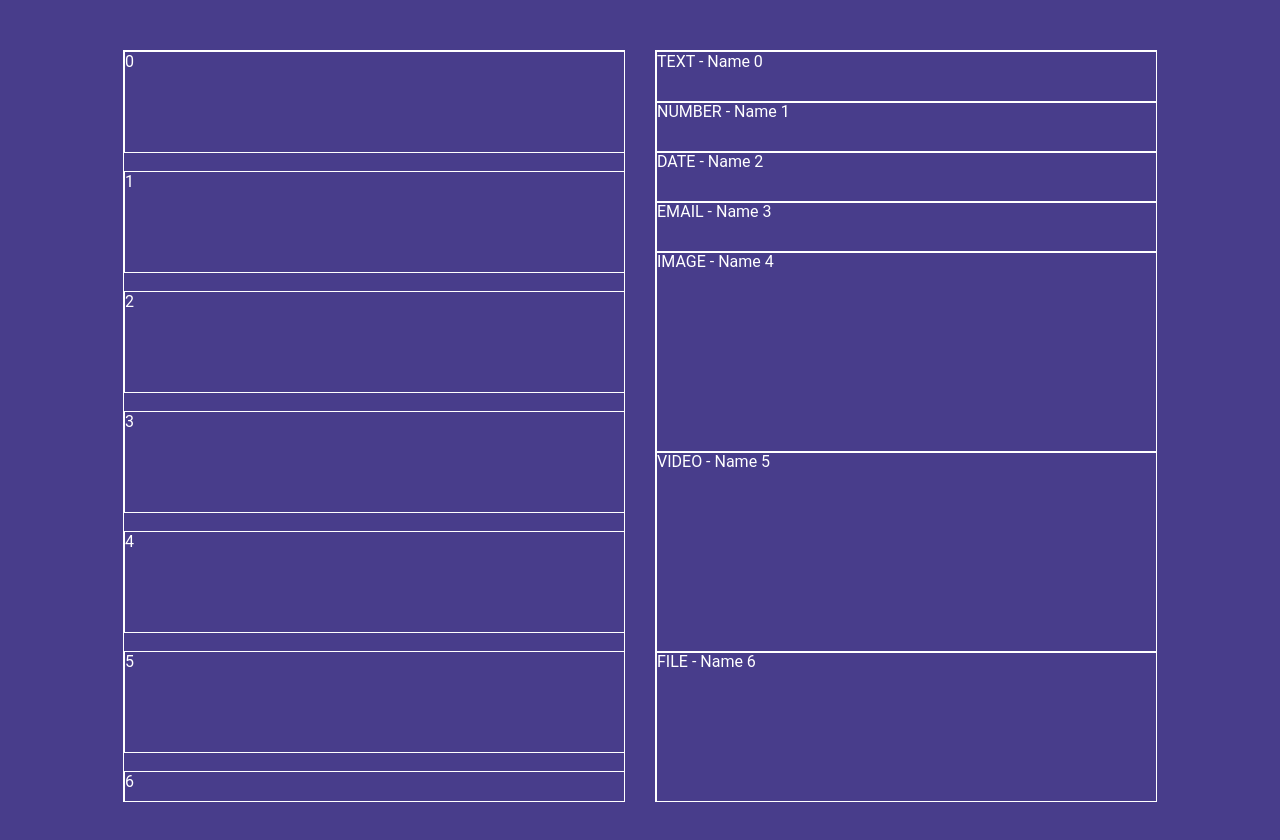
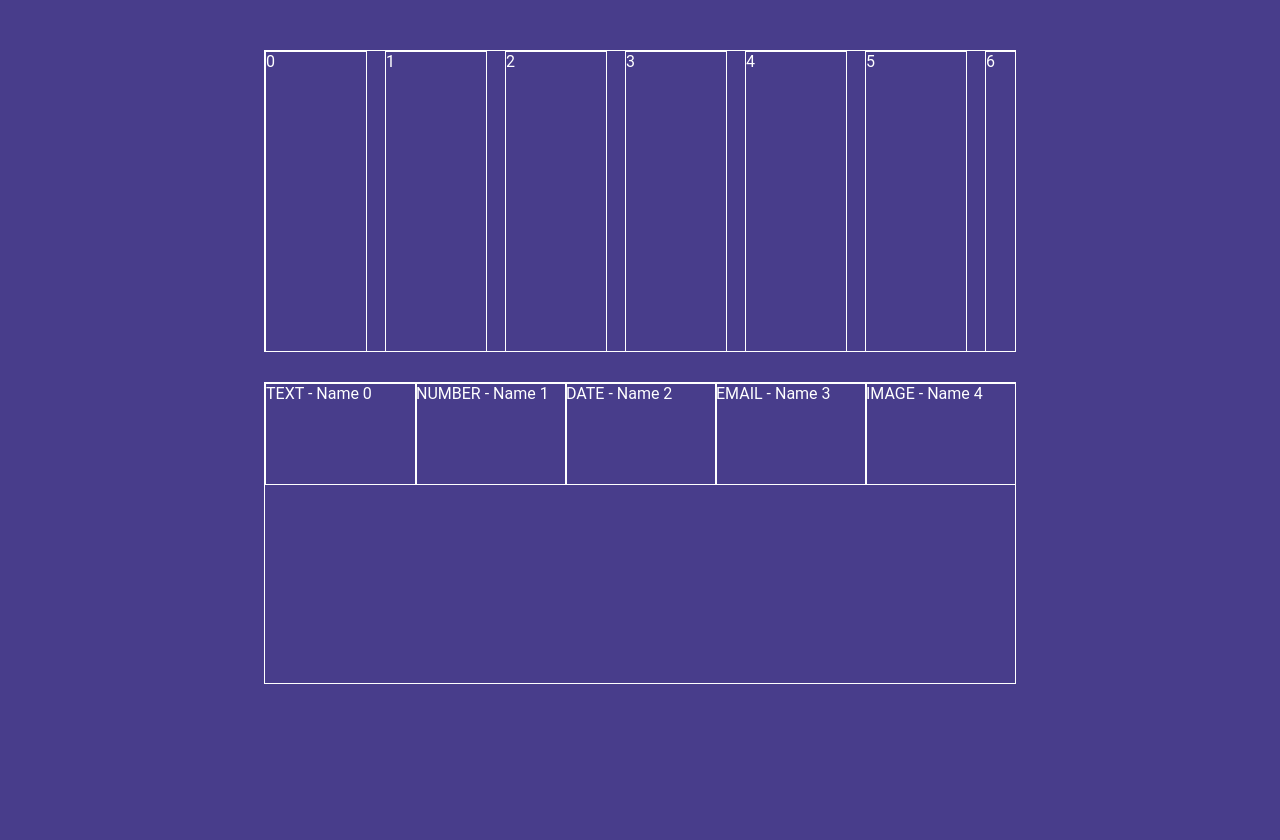
Before and after one commit to horarodriguezz/virtualize-it, a React (Vite) app: page / in a window 1280 px wide. Shown: the top 840 px of the page. Built offline with nearby package versions, Linux system fonts and the light colour scheme.

Commit message:
ADD: orientation to Dynamic and static list

```diff
--- a/src/App.css
+++ b/src/App.css
@@ -12,16 +12,15 @@ body main {
   display: flex;
   justify-content: center;
   align-items: center;
+  flex-direction: column;
   gap: 30px;
   margin-top: 50px;
 }
 
 body main section {
-  display: flex;
-  width: 500px;
-  height: 750px;
+  width: 750px;
+  height: 300px;
   border: 1px solid white;
-  flex-direction: column;
   overflow-y: auto;
   overflow-x: hidden;
 }
--- a/src/App.tsx
+++ b/src/App.tsx
@@ -3,16 +3,16 @@ import StaticList from "./components/List/List";
 import DinamicList from "./components/List/DynamicList";
 
 const fieldTypeMap = {
-  TEXT: 50,
-  NUMBER: 50,
-  DATE: 50,
-  EMAIL: 50,
-  IMAGE: 200,
-  VIDEO: 200,
-  FILE: 200,
-  TEXT_LIST: 50,
-  SINGLE_SELECT: 50,
-  MULTI_SELECT: 50,
+  TEXT: 150,
+  NUMBER: 150,
+  DATE: 150,
+  EMAIL: 150,
+  IMAGE: 300,
+  VIDEO: 300,
+  FILE: 300,
+  TEXT_LIST: 150,
+  SINGLE_SELECT: 150,
+  MULTI_SELECT: 150,
 } as const;
 
 const mockedRandomData = [...Array(100)].map((_, index) => ({
@@ -27,13 +27,18 @@ function App() {
   return (
     <main>
       <section>
-        <StaticList rowHeight={100} totalElements={100} gap={20}>
+        <StaticList
+          itemSize={100}
+          totalElements={100}
+          gap={20}
+          orientation='horizontal'
+        >
           {[...Array(100)].map((_, index) => (
             <div
               style={{
                 border: "1px solid white",
-                height: "100px",
-                width: "100%",
+                height: "100%",
+                width: "100px",
               }}
               key={index}
             >
@@ -47,13 +52,14 @@ function App() {
         <DinamicList
           totalElements={mockedRandomData.length}
           getItemSize={(index) => fieldTypeMap[mockedRandomData[index].type]}
+          orientation='horizontal'
         >
           {mockedRandomData.map((data) => (
             <div
               style={{
                 border: "1px solid white",
-                height: fieldTypeMap[data.type],
-                width: "100%",
+                height: "100px",
+                width: fieldTypeMap[data.type],
               }}
               key={data.id}
             >
--- a/src/components/List/DynamicList.tsx
+++ b/src/components/List/DynamicList.tsx
@@ -12,12 +12,35 @@ function List(dynamicListProps: DynamicListProps) {
     height,
     gap,
     overscanCount = 3,
+    orientation = "vertical",
     getItemSize,
   } = dynamicListProps;
 
-  const [{ scrollTop, height: containerHeight }, elementRef] = useElementSize();
+  const isVertical = orientation === "vertical";
+
+  const [
+    { scrollTop, scrollLeft, width: containerWidth, height: containerHeight },
+    elementRef,
+  ] = useElementSize();
 
   const nodesPosition = calculateNodesPosition(children, gap, getItemSize);
+
+  const containerSize = useMemo(
+    () => (isVertical ? containerHeight : containerWidth),
+    [containerHeight, containerWidth, isVertical]
+  );
+
+  const scroll = isVertical ? scrollTop : scrollLeft;
+
+  const wrapperSize =
+    nodesPosition[nodesPosition.length - 1] +
+    getItemSize(nodesPosition.length - 1);
+
+  const wrapperStyles: React.CSSProperties = {
+    height: isVertical ? wrapperSize : "100%",
+    width: orientation === "horizontal" ? wrapperSize : "100%",
+    flexDirection: orientation === "horizontal" ? "row" : "column",
+  };
 
   const containerStyle = useMemo(
     () => ({
@@ -27,21 +50,10 @@ function List(dynamicListProps: DynamicListProps) {
     [width, height]
   );
 
-  const wrapperStyles = {
-    height:
-      nodesPosition[nodesPosition.length - 1] +
-      getItemSize(nodesPosition.length - 1),
-  };
-
-  const firstVisibleNode = findFirstAfter(scrollTop, nodesPosition);
+  const firstVisibleNode = findFirstAfter(scroll, nodesPosition);
   const startNode = Math.max(0, firstVisibleNode - overscanCount);
 
-  const lastVisibleNode = findFirstAfter(
-    scrollTop + containerHeight,
-    nodesPosition
-  );
-
-  console.log("lastVisibleNode", lastVisibleNode);
+  const lastVisibleNode = findFirstAfter(scroll + containerSize, nodesPosition);
 
   const endNode = Math.min(
     children.length - 1,
@@ -58,7 +70,9 @@ function List(dynamicListProps: DynamicListProps) {
           position: "absolute",
           top: 0,
           left: 0,
-          transform: `translateY(${nodesPosition[startNode + index]}px)`,
+          transform: isVertical
+            ? `translateY(${nodesPosition[startNode + index]}px)`
+            : `translateX(${nodesPosition[startNode + index]}px)`,
         },
       })
     );
--- a/src/components/List/List.tsx
+++ b/src/components/List/List.tsx
@@ -12,11 +12,22 @@ function List(dynamicListProps: StaticListProps) {
     height,
     overscanCount = 3,
     totalElements,
-    rowHeight,
+    itemSize,
     gap = 0,
+    orientation = "vertical",
   } = dynamicListProps;
 
-  const [{ scrollTop, height: containerHeight }, elementRef] = useElementSize();
+  const [
+    { scrollTop, scrollLeft, height: containerHeight, width: containerWidth },
+    elementRef,
+  ] = useElementSize();
+
+  const containerSize = useMemo(
+    () => (orientation === "vertical" ? containerHeight : containerWidth),
+    [containerHeight, containerWidth, orientation]
+  );
+
+  const scroll = orientation === "vertical" ? scrollTop : scrollLeft;
 
   const containerStyle = useMemo(
     () => ({
@@ -26,23 +37,26 @@ function List(dynamicListProps: StaticListProps) {
     [width, height]
   );
 
-  const wrapperStyles = useMemo(
-    () => ({
-      height: totalElements * rowHeight + (totalElements - 1) * gap,
-    }),
-    [totalElements, rowHeight, gap]
-  );
+  const wrapperStyles = useMemo((): React.CSSProperties => {
+    const wrapperHeight = totalElements * itemSize + (totalElements - 1) * gap;
 
-  const itemHeight = rowHeight + gap;
+    return {
+      height: orientation === "vertical" ? wrapperHeight : "100%",
+      width: orientation === "horizontal" ? wrapperHeight : "100%",
+      flexDirection: orientation === "horizontal" ? "row" : "column",
+    };
+  }, [totalElements, itemSize, gap, orientation]);
+
+  const totalItemSize = itemSize + gap;
 
   const startNode = Math.max(
     0,
-    Math.floor(scrollTop / itemHeight) - overscanCount
+    Math.floor(scroll / totalItemSize) - overscanCount
   );
 
   const nodesCount = Math.min(
     totalElements - startNode,
-    Math.ceil(containerHeight / itemHeight) + overscanCount * 2
+    Math.ceil(containerSize / totalItemSize) + overscanCount * 2
   );
 
   const visibleNodes = children
@@ -55,8 +69,10 @@ function List(dynamicListProps: StaticListProps) {
           position: "absolute",
           top: 0,
           left: 0,
-          transform: `translateY(${(startNode + index) * itemHeight}px)`,
-          height: `${rowHeight}px`,
+          transform:
+            orientation === "vertical"
+              ? `translateY(${(startNode + index) * totalItemSize}px)`
+              : `translateX(${(startNode + index) * totalItemSize}px)`,
         },
       })
     );
--- a/src/components/List/styles.module.css
+++ b/src/components/List/styles.module.css
@@ -5,7 +5,7 @@
 }
 
 .list-root__wrapper {
-  width: 100%;
   overflow: hidden;
   position: relative;
+  display: flex;
 }
--- a/src/hooks/use-element-size/types.ts
+++ b/src/hooks/use-element-size/types.ts
@@ -4,6 +4,8 @@ export interface ElementSize {
   height: number;
 
   scrollTop: number;
+
+  scrollLeft: number;
 }
 
 export type UseElementSizeResult = [
--- a/src/hooks/use-element-size/useElementSize.ts
+++ b/src/hooks/use-element-size/useElementSize.ts
@@ -5,6 +5,7 @@ const initialSize: ElementSize = {
   width: 0,
   height: 0,
   scrollTop: 0,
+  scrollLeft: 0,
 };
 
 /**
@@ -28,6 +29,7 @@ export default function useElementSize(): UseElementSizeResult {
           width: elementRef.current.offsetWidth,
           height: elementRef.current.offsetHeight,
           scrollTop: elementRef.current.scrollTop,
+          scrollLeft: elementRef.current.scrollLeft,
         });
       }
     });
```
Also changed, not shown: src/components/List/types.ts (+7 -1 lines).
